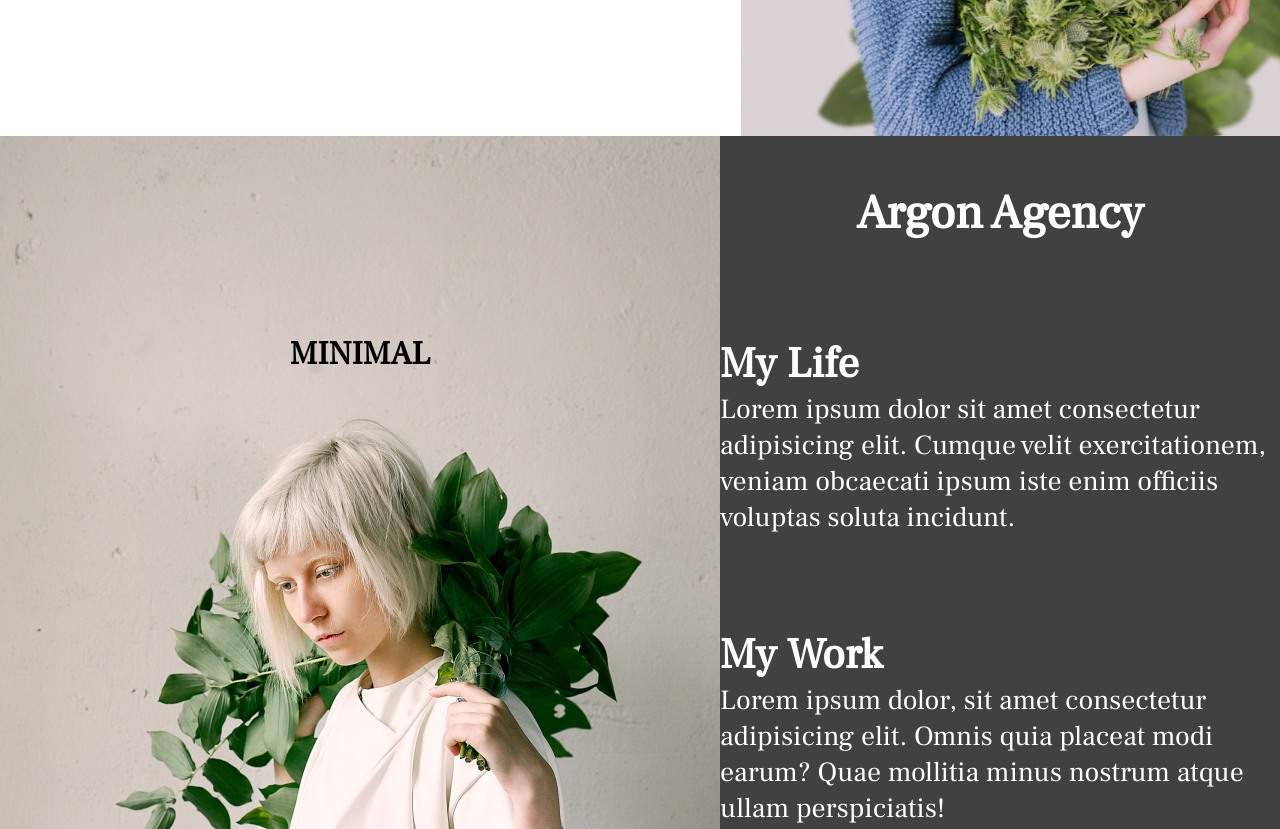
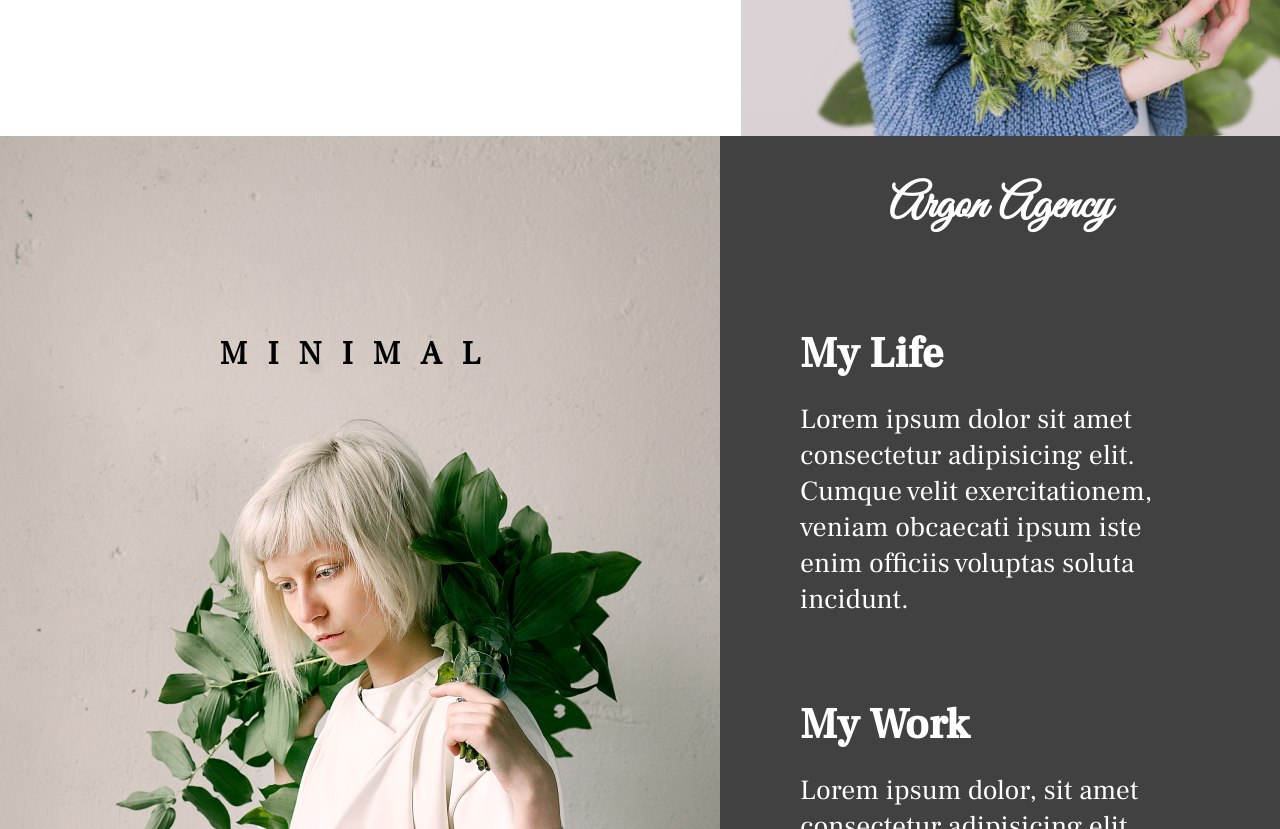
Before and after one commit to MelArgn/Agency, a plain HTML site: page index.html in a window 1280 px wide. Shown: the part 680-1509 px from the top of the page. Drawn offline with Linux system fonts and the light colour scheme.

Commit message:
Updated @media with the about section

```diff
--- a/style.css
+++ b/style.css
@@ -219,12 +219,27 @@ nav {
   justify-content: space-around;
 }
 
+.about-text div {
+  padding: 3rem 8rem;
+}
+
+.about-text h2 {
+  padding: 4rem;
+  font-family: "Vibes", sans-serif;
+}
+
+.about-text h3 {
+  padding: 2rem 0rem;
+  font-family: "Ruhl Medium", sans-serif;
+}
+
 .about-image {
   flex: 1 1 40rem;
   position: relative;
 }
 
 .about-image h5 {
+  letter-spacing: 2rem;
   position: absolute;
   top: 20%;
   left: 50%;
@@ -298,4 +313,8 @@ nav {
   .menu-check:checked ~ .burger span:nth-child(3) {
     transform: rotateZ(-45deg) translateY(-300%);
   }
+  /* About Section */
+  .about-text div {
+    padding: 3rem 4rem;
+  }
 }
```
